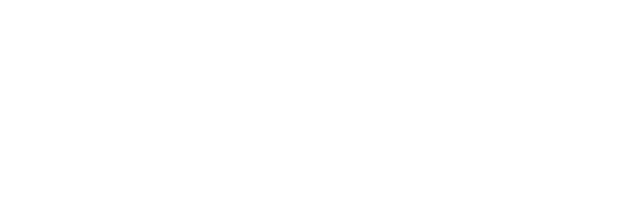
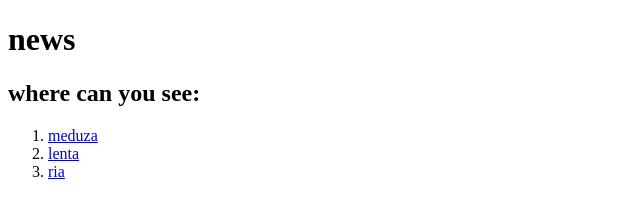
Before and after one commit to lchaba/task-html, a website: page src/index.html in a window 1280 px wide. Shown: the whole page, without its empty margins (0-640 px from the left). Drawn offline with Linux system fonts and the light colour scheme.

Commit message:
Задание по HTML

```diff
--- a/src/index.html
+++ b/src/index.html
@@ -3,5 +3,13 @@
     <head>
         <title>HTML</title>
     </head>
-    <body></body>
+    <body>
+        <h1>news</h1>
+        <h2>where can you see:</h2>
+        <ol>
+            <li><a href="https://meduza.io/">meduza</a></li>
+            <li><a href="https://lenta.ru/">lenta</a></li>
+            <li><a href="https://ria.ru/">ria</a></li>
+        </ol>
+    </body>
 </html>
```
Also changed, not shown: 1 other file.
